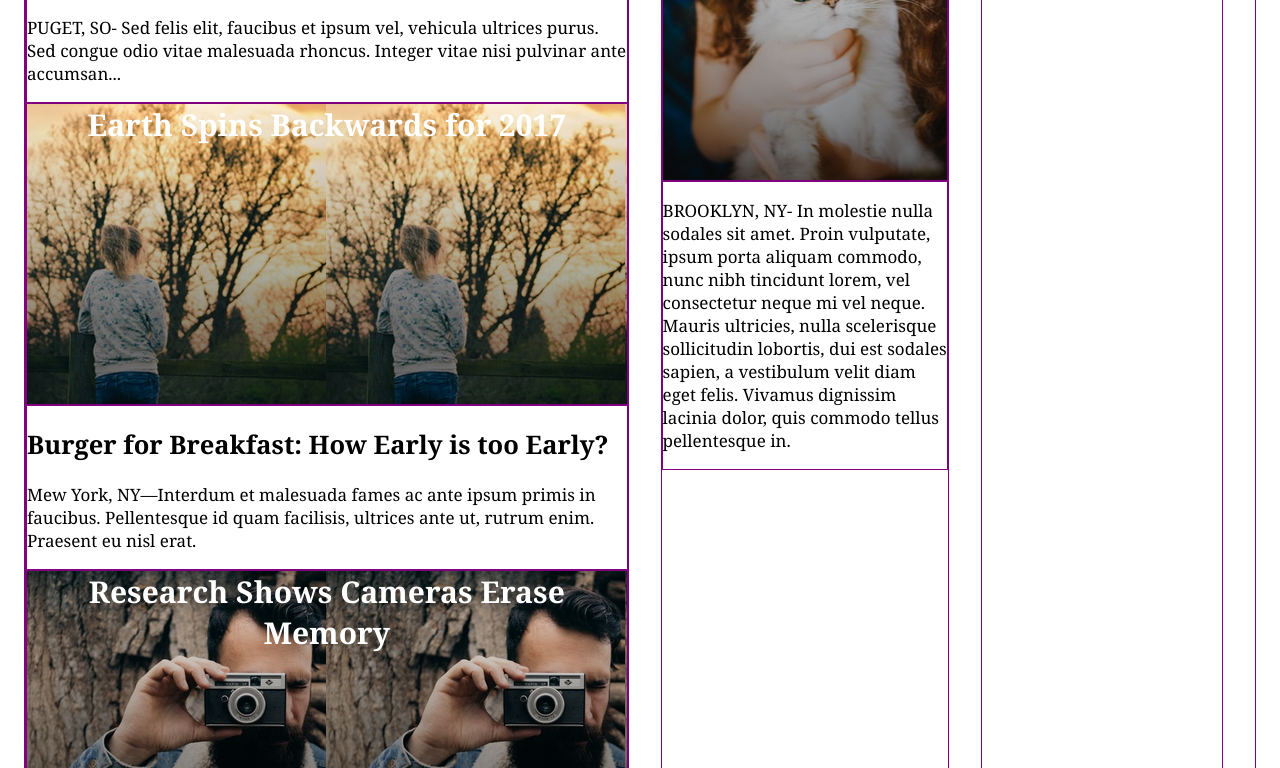
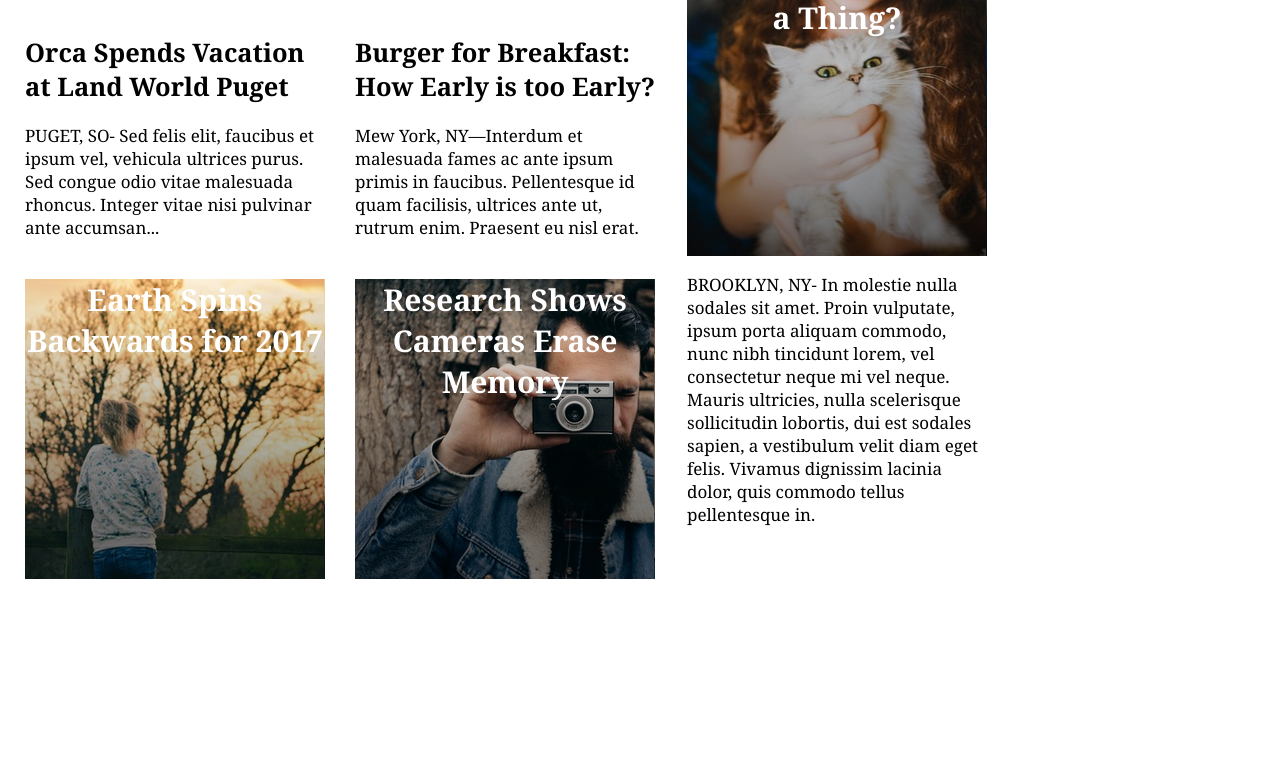
Before and after one commit to Chip-L/MyTimes, a plain HTML site: page index.html in a window 1280 px wide. Shown: the part 770-1538 px from the top of the page. After the commit the page ends 1427 px from the top, so only its background shows below. Drawn offline with Linux system fonts and the light colour scheme.

Commit message:
got the columns split correctly

```diff
--- a/index.html
+++ b/index.html
@@ -25,40 +25,55 @@
     <div class="content">
       <!-- first news column -->
       <div class="column large">
+        <!-- headline story -->
+        <div class="headline">
           <div class="headline image">
             <span>Mother of Three Buys Tuna Steak at Phish Concert. Leaves, "Feeling Funny."</span>
           </div>
-        <div class="headline story">
+        <!--div class="headline story"-->
           <p><span>MONUMENT VALLEY, AZ</span> - Lorem ipsum dolor sit amet, consectetur adipiscing elit. Pellentesque nec nisl at augue dapibus dignissim. Nunc condimentum rutrum metus, ac eleifend lacus viverra nec. Proin ultrices egestas diam sed mollis. Nulla sapien massa, dictum vitae est et, pellentesque rutrum risus. Nunc volutpat, metus ac rutrum tempus, orci nisi porttitor dolor, sit amet luctus metus est ut mauris. Quisque vulputate nisl vitae massa rhoncus, at sagittis elit accumsan. Etiam tempus, lorem quis blandit imperdiet, enim dui lobortis tortor, sit amet lobortis arcu ex id odio. Nam fermentum nulla et eros bibendum, sed ullamcorper massa scelerisque. Vestibulum aliquet placerat leo a hendrerit. Nulla non sagittis neque. Nullam sit amet fringilla massa.</p>
         </div>
+
+        <!-- main stories -->
+        <div class="main">
+          <div class="sub">
             <div class="story">
               <h2>Orca Spends Vacation at Land World Puget</h2>
               <p><span>PUGET, SO</span>- Sed felis elit, faucibus et ipsum vel, vehicula ultrices purus. Sed congue odio vitae malesuada rhoncus. Integer vitae nisi pulvinar ante accumsan...</p>
             </div>
-        <div class="image story2">
+            <div class="image story2 story">
               <span>Earth Spins Backwards for 2017</span>
             </div>
+          </div> <!-- /sub -->
+
+          <div class="sub">
             <div class="story">
               <h2>Burger for Breakfast: How Early is too Early?</h2>
               <p><span>Mew York, NY</span>—Interdum et malesuada fames ac ante ipsum primis in faucibus. Pellentesque id quam facilisis, ultrices ante ut, rutrum enim. Praesent eu nisl erat.</p>
             </div>
-        <div class="image story3">
+            <div class="image story3 story">
               <span>Research Shows Cameras Erase Memory</span>
             </div>
+          </div> <!-- /sub -->
+
+        </div> <!-- /main -->
       </div> <!-- /column large -->
+
+
       <!-- second news column -->
       <div class="column medium">
         <div class="story">
           <h2>FBI Finds Action Star Guilty of False Advertising</h2>
           <p><span>WASHINGTON DC</span>- Donec luctus sem augue, rutrum posuere orci aliquam sed. Nam vitae aliquam lectus. Sed tempor tortor est, nec sagittis eros tincidunt sed. Morbi venenatis condimentum sem, vitae sollicitudin turpis pulvinar eget. Morbi pellentesque consectetur mi id auctor. Phasellus tincidunt orci mauris, placerat pharetra urna fringilla vitae. Morbi eget rutrum urna. Cras condimentum augue ut ante sollicitudin interdum. Pellentesque cursus dolor at tincidunt cursus. Vestibulum blandit aliquam felis...</p>
         </div>
+        <div class="story">
           <div class="image story1">
             <span>Cats in Control-Is It a Thing?</span>
           </div>
-        <div class="story">
           <p><span>BROOKLYN, NY</span>- In molestie nulla sodales sit amet. Proin vulputate, ipsum porta aliquam commodo, nunc nibh tincidunt lorem, vel consectetur neque mi vel neque. Mauris ultricies, nulla scelerisque sollicitudin lobortis, dui est sodales sapien, a vestibulum velit diam eget felis. Vivamus dignissim lacinia dolor, quis commodo tellus pellentesque in.</p>
         </div>
       </div> <!-- /column medium -->
+
       <!-- third column -->
       <div class="column small">
         <img src="resources\images\img-news-bite.png" alt="news bites">
--- a/resources/css/styles.css
+++ b/resources/css/styles.css
@@ -1,16 +1,24 @@
+/* uncomment for test
 div {
   border: 1px solid purple;
+  margin: 3px;
 }
+*/
 
 body {
-  margin: 0 0;
+  margin: 0 0; /* override webkit borders */
+  font-family: Georgia;
+  font-size: 17px;
+  color: black;
 }
 
 /* header */
 .header {
+  /*
+  position: fixed;
+  */
   display: flex;
   align-items: center;
-  position: fixed;
   z-index: 10;
 
   font-family: Verdana;
@@ -63,10 +71,27 @@ nav a {
   display: flex;
   flex-direction: column;
   margin-right: 32px;
+  flex-shrink: 0;
 }
 
 .column.large {
   width: 630px;
+}
+
+/* group stories in main column that are not the headline */
+.main {
+  display: flex;
+  flex-direction: row;
+  justify-content: space-between;
+  height: 565px;
+}
+
+/* create columns for the non-headline stories */
+.sub {
+  display: inline-flex;
+  flex-direction: column;
+  justify-content: space-between;
+  width: 300px;
 }
 
 .column.medium {
@@ -77,14 +102,14 @@ nav a {
   width: 240px;
 }
 
-/* images divs */
+/* image divs */
 .image {
   display: flex;
   justify-content: center;
   height: 300px;
 }
 
-/* text in div */
+/* text on images */
 .image span {
   font-family: Georgia;
   font-weight: bold;
@@ -117,7 +142,4 @@ nav a {
 
 /* story divs */
 .story {
-  font-family: Georgia;
-  font-size: 17px;
-  color: black;
 }
```
Lines whose indentation alone changed are shown as unchanged.
